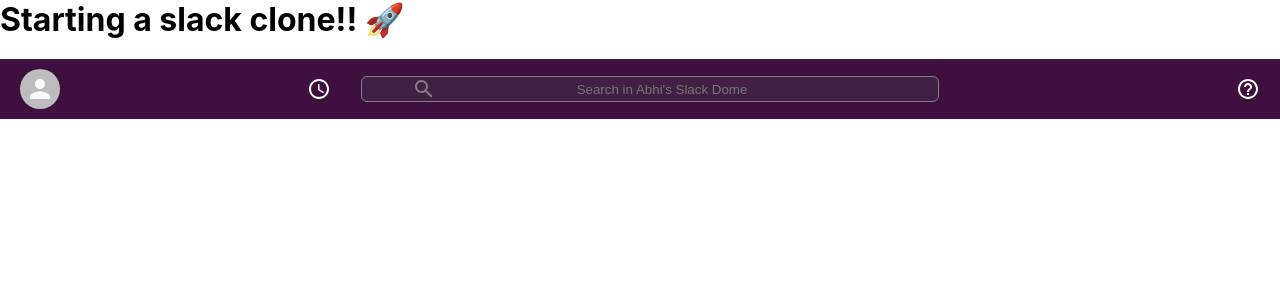
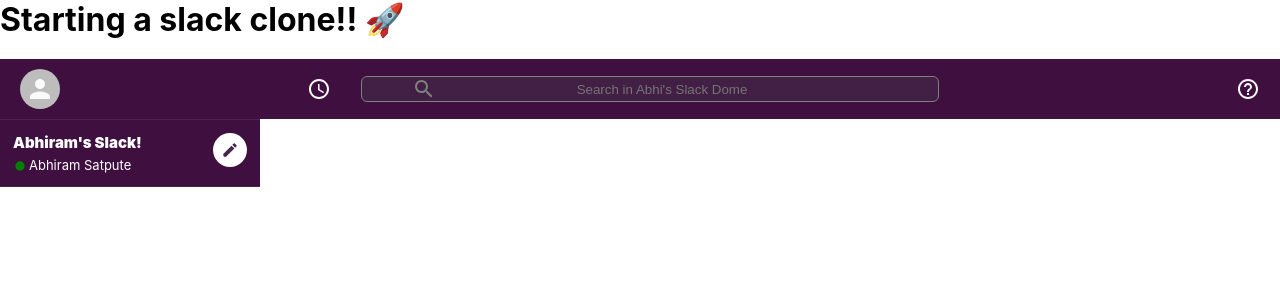
Before and after one commit to abhiram11/Slack-clone-using-React-, a React (Create React App) app: page / in a window 1280 px wide. Shown: the top 300 px of the page. Built offline with nearby package versions, Linux system fonts and the light colour scheme.

Commit message:
started sidebar, with HEADER inside sidebar completed ;kinda;

```diff
--- a/src/App.js
+++ b/src/App.js
@@ -1,5 +1,9 @@
 import "./App.css";
 import Header from "./Header";
+import Sidebar from "./Sidebar";
+
+// 6:31:48 MaterialUI icons are FONTS
+// 6:34:30 nested CSS children!!
 
 function App() {
   return (
@@ -11,7 +15,10 @@
       {/* Header = search bar at top */}
       {/* Sidebar = profile, channels, drafts, saved itmes, etc...*/}
       {/* React Router at end for chat screen */}
-      <Header></Header>
+      <Header />
+      <div className="app__body">
+        <Sidebar />
+      </div>
     </div>
   );
 }
--- /dev/null
+++ b/src/Sidebar.css
@@ -0,0 +1,45 @@
+.sidebar {
+  color: white;
+  background-color: var(--slack-color);
+  border-top: 1px solid #49274b;
+  max-width: 260px;
+}
+
+.sidebar__header {
+  display: flex;
+  border-bottom: 1px solid #49274b;
+  padding-bottom: 10px;
+  padding: 13px;
+}
+
+.sidebar__header > .MuiSvgIcon-root {
+  padding: 8px;
+  color: #49274b;
+  background-color: white;
+  font-size: 18px;
+  border-radius: 99%; /*999 pixels as well*/
+}
+
+.sidebar__info {
+  flex: 1;
+}
+
+.sidebar__info > h2 {
+  font-size: 15px;
+  font-weight: 900;
+  margin-bottom: 5px;
+}
+
+.sidebar__info > h3 {
+  display: flex;
+  align-items: center;
+  font-size: 13px;
+  font-weight: 400;
+}
+
+.sidebar__info > h3 > .MuiSvgIcon-root {
+  font-size: 14px;
+  margin-top: 1px;
+  margin-right: 2px;
+  color: green;
+}
--- /dev/null
+++ b/src/Sidebar.js
@@ -0,0 +1,24 @@
+import React from "react";
+import "./Sidebar.css";
+import FiberManualRecordIcon from "@material-ui/icons/FiberManualRecord";
+import CreateIcon from "@material-ui/icons/Create";
+
+function Sidebar() {
+  return (
+    <div className="sidebar">
+      <div className="sidebar__header">
+        {/* keeps profile and important data */}
+        <div className="sidebar__info">
+          <h2>Abhiram's Slack!</h2>
+          <h3>
+            <FiberManualRecordIcon />
+            Abhiram Satpute
+          </h3>
+        </div>
+        <CreateIcon />
+      </div>
+    </div>
+  );
+}
+
+export default Sidebar;
```
